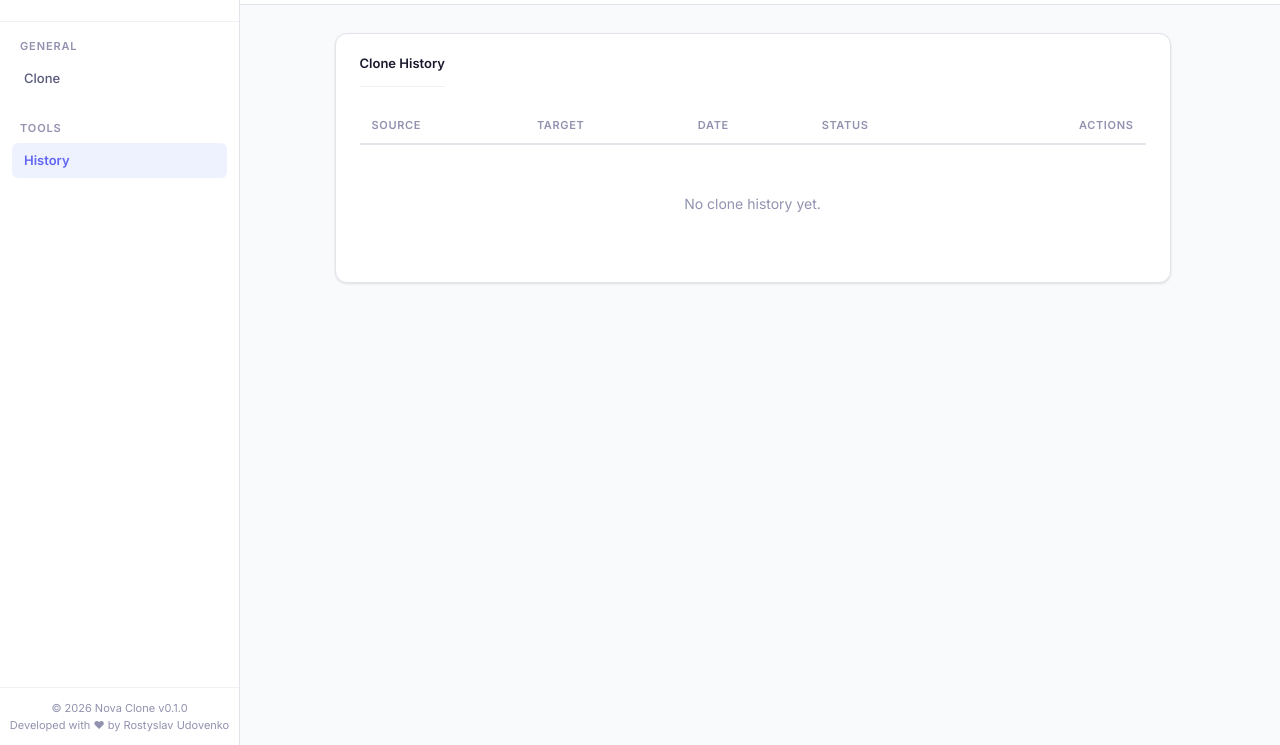
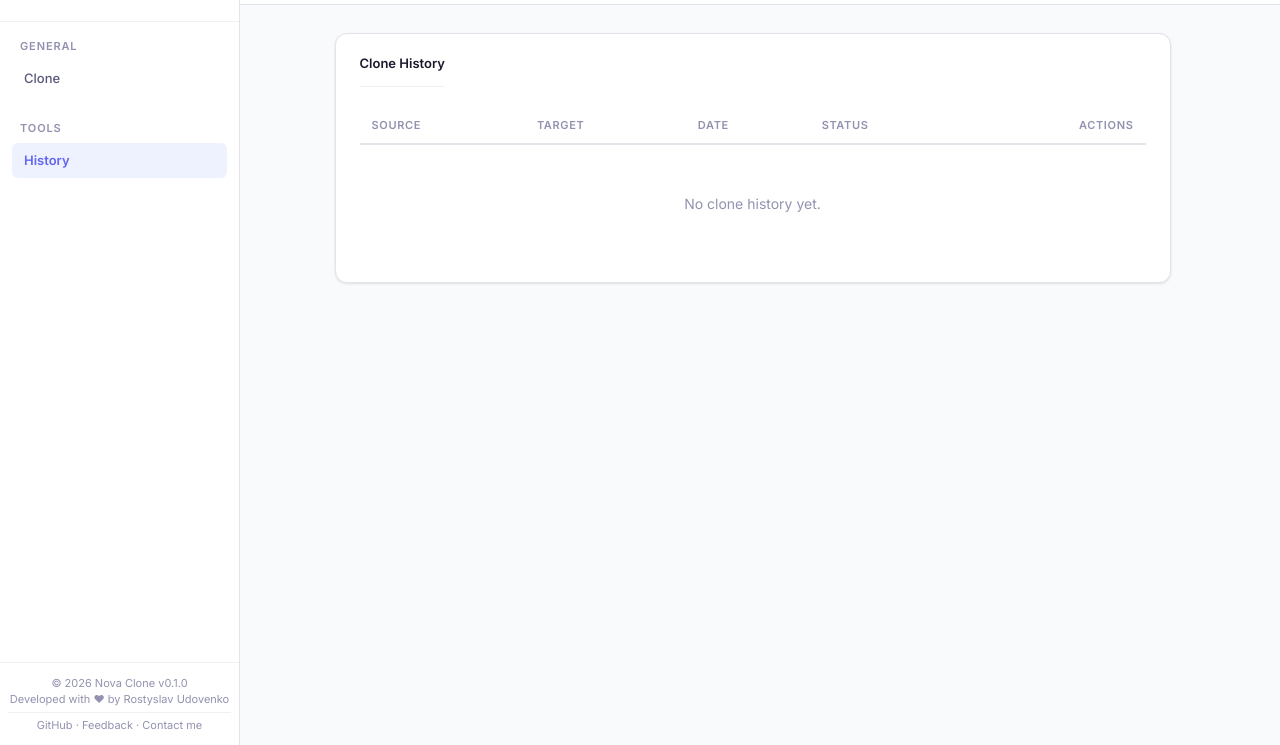
Before and after one commit to rostyslavudovenko/nova-clone, a website built with Vite: page history.html in a window 1280 px wide. Shown: the part 55-800 px from the top of the page. Built offline with nearby package versions, Linux system fonts and the light colour scheme.

Commit message:
feat: add footer links for GitHub, feedback, and contact in history and index pages

```diff
--- a/history.html
+++ b/history.html
@@ -34,9 +34,17 @@
             </a>
           </div>
         </nav>
-        <div class="sidebar-footer">
+          <div class="sidebar-footer">
           <div>&copy; 2026 Nova Clone v0.1.0</div>
           <div>Developed with &hearts; by Rostyslav Udovenko</div>
+          <div class="sidebar-footer-divider"></div>
+          <div class="sidebar-footer-links">
+            <a href="https://github.com/rostyslavudovenko/nova-clone" target="_blank">GitHub</a>
+            &middot;
+            <a href="https://github.com/rostyslavudovenko/nova-clone/issues" target="_blank">Feedback</a>
+            &middot;
+            <a href="mailto:rostyslavudovenko@icloud.com">Contact me</a>
+          </div>
         </div>
       </aside>
 
--- a/src/ui/styles/layout/_sidebar.scss
+++ b/src/ui/styles/layout/_sidebar.scss
@@ -115,3 +115,23 @@
   color: var(--ink-tertiary);
   text-align: center;
 }
+
+.sidebar-footer-divider {
+  margin: 4px auto 4px;
+  width: 223px;
+  height: 1px;
+  background: var(--border-light);
+}
+
+.sidebar-footer-links {
+  font-size: 11px;
+
+  a {
+    color: var(--ink-tertiary);
+    text-decoration: none;
+
+    &:hover {
+      color: var(--primary);
+    }
+  }
+}
```
Also changed, not shown: index.html (+9 -1 lines).
